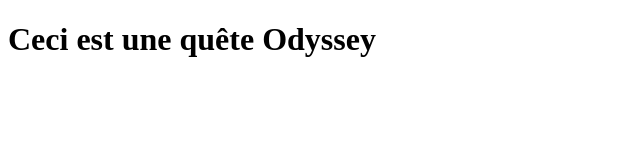
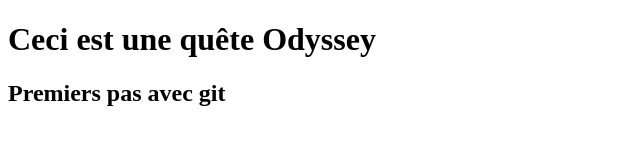
Before and after one commit to DieumegardGregory/-helloWorld-, a plain HTML site: page index.html in a window 1280 px wide. Shown: the whole page, without its empty margins (0-640 px from the left). Drawn offline with Linux system fonts and the light colour scheme.

Commit message:
Update index.html
added h2

```diff
--- a/index.html
+++ b/index.html
@@ -8,6 +8,8 @@
 <body>
   <h1>Ceci est une quête Odyssey</h1>
 
+  <h2>Premiers pas avec git</h2>
+
 
 
 
```
